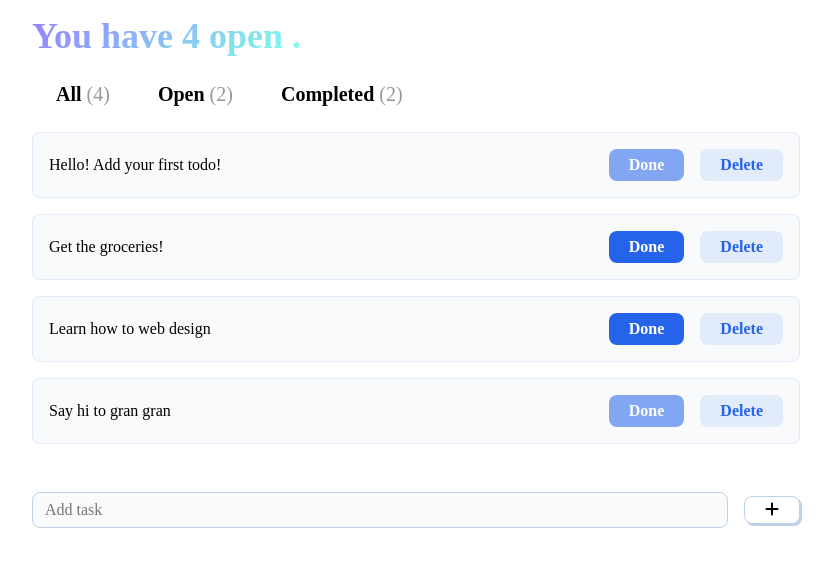
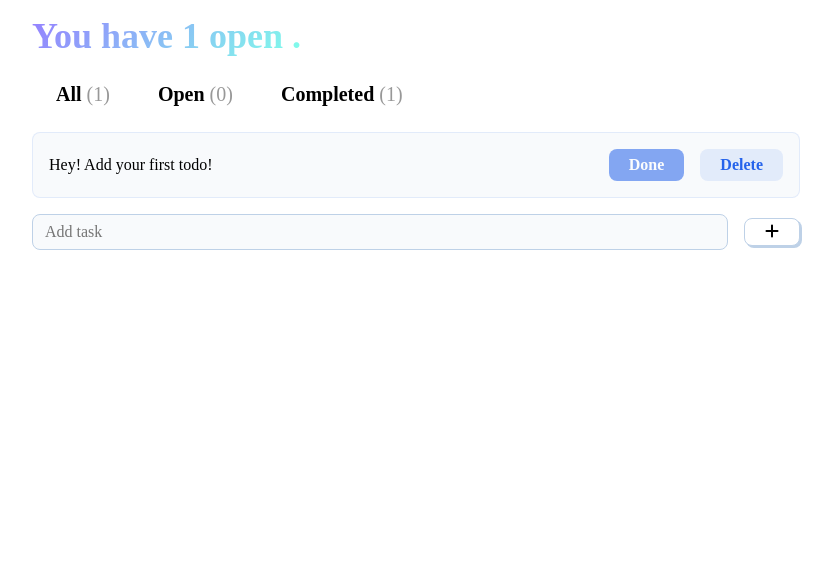
Before and after one commit to patriciakennedy/react-todo-app, a React (Vite) app: page / in a window 1280 px wide. Shown: the top 566 px of the page, without its empty margins (224-1057 px from the left). Built offline with nearby package versions, Linux system fonts and the light colour scheme; a web font is replaced by a local one.

Commit message:
Fixed task input issue and ensured todos update correctly

```diff
--- a/src/App.jsx
+++ b/src/App.jsx
@@ -3,20 +3,34 @@
 import { TodoInput } from './components/TodoInput';
 import { TodoList } from './components/TodoList';
 
+import { useState } from 'react';
+
 function App() {
-    const todos = [
-        { input: 'Hello! Add your first todo!', complete: true },
-        { input: 'Get the groceries!', complete: false },
-        { input: 'Learn how to web design', complete: false },
-        { input: 'Say hi to gran gran', complete: true },
-    ];
+    // const todos = [
+    //     { input: 'Hello! Add your first todo!', complete: true },
+    //     { input: 'Get the groceries!', complete: false },
+    //     { input: 'Learn how to web design', complete: false },
+    //     { input: 'Say hi to gran gran', complete: true },
+    // ];
+    const [todos, setTodos] = useState([
+        { input: 'Hey! Add your first todo!', complete: true },
+    ]);
+
+    function handleAddTodo(newTodo) {
+        //...todos, spreads out original values in the array and append it to newTodo array
+        const newTodoList = [...todos, { input: newTodo, complete: false }];
+        setTodos(newTodoList);
+    }
+
+    function handleEditTodo() {}
+    function handleDeleteTodo() {}
 
     return (
         <>
             <Header todos={todos} />
             <Tabs todos={todos} />
             <TodoList todos={todos} />
-            <TodoInput />
+            <TodoInput handleAddTodo={handleAddTodo} />
         </>
     );
 }
--- a/src/components/TodoCard.jsx
+++ b/src/components/TodoCard.jsx
@@ -1,3 +1,5 @@
+
+
 export function TodoCard(props) {
     const { todo } = props;
 
--- a/src/components/TodoInput.jsx
+++ b/src/components/TodoInput.jsx
@@ -1,8 +1,27 @@
-export function TodoInput() {
+import { useState } from 'react';
+
+export function TodoInput(props) {
+    const { handleAddTodo } = props;
+    const [inputValue, setInputValue] = useState('');
     return (
         <div className="input-container">
-            <input placeholder="Add task" type="text" />
-            <button>
+            <input
+                value={inputValue}
+                onChange={(e) => {
+                    setInputValue(e.target.value);
+                }}
+                placeholder="Add task"
+
+            />
+            <button
+                onClick={() => {
+                    if (!inputValue) {
+                        return;
+                    }
+                    handleAddTodo(inputValue);
+                    setInputValue('');
+                }}
+            >
                 <i className="fa-solid fa-plus"></i>
             </button>
         </div>
--- a/src/components/TodoList.jsx
+++ b/src/components/TodoList.jsx
@@ -22,8 +22,7 @@
                 );
             })}
 
-            <p></p>
-            <p></p>
+
         </>
     );
 }
```
